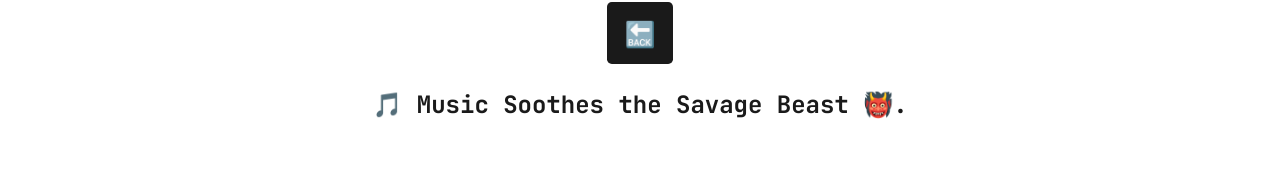
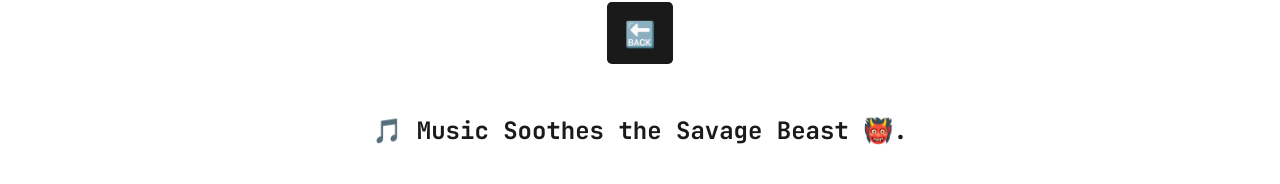
Before and after one commit to Chiweenie6/What-s_Your_Tunage, a React (Create React App) app in the folder client/: page /albums/1 in a window 1280 px wide. Shown: the part 640-824 px from the top of the page. Built offline with nearby package versions, Linux system fonts and the light colour scheme; no server answers.

Commit message:
updated format footer

```diff
--- a/client/src/components/Footer/index.js
+++ b/client/src/components/Footer/index.js
@@ -16,7 +16,7 @@ const Footer = () => {
             🔙
           </button>
         )}
-        <h4>
+        <h4 className='pt-5'>
           {' '}
           <span
             className="emoji"
```
